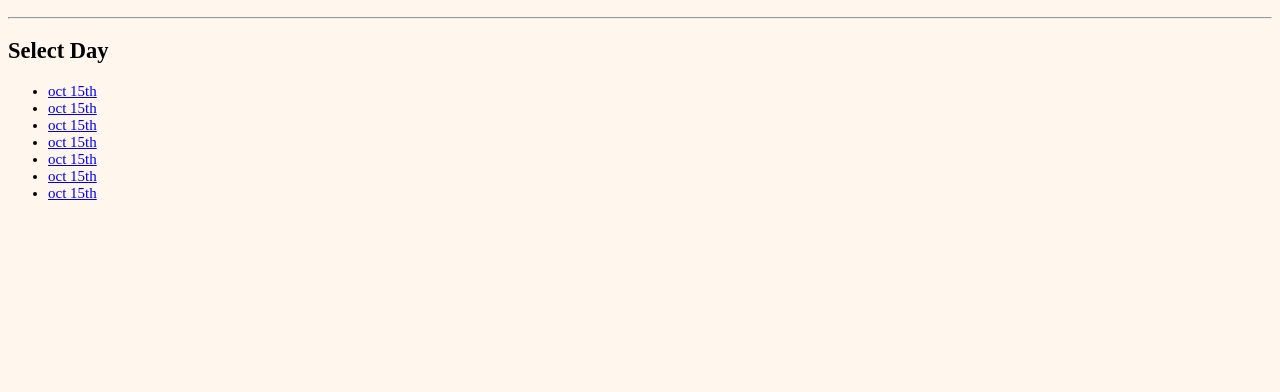
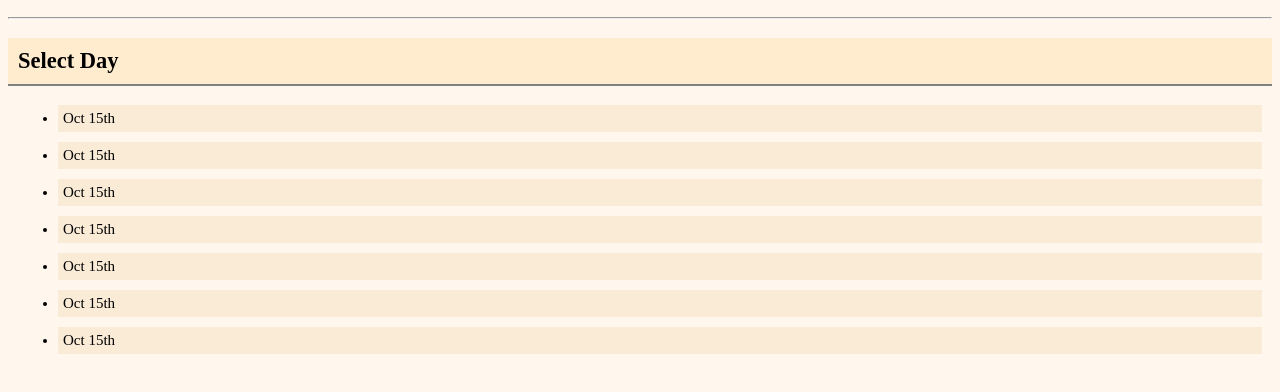
Before and after one commit to Bede-Ozy/My_Journal, a plain HTML site: page index.html in a window 1280 px wide. Shown: the part 64-456 px from the top of the page. Drawn offline with Linux system fonts and the light colour scheme; a web font is replaced by a local one.

Commit message:
styled the days button and added background color and border to h2

```diff
--- a/index.html
+++ b/index.html
@@ -22,13 +22,13 @@
     <hr>
     <h2>Select Day</h2>
     <ul>
-        <li><a href="oct_15_24">oct 15th</a></li>
-        <li><a href="oct_15_24">oct 15th</a></li>
-        <li><a href="oct_15_24">oct 15th</a></li>
-        <li><a href="oct_15_24">oct 15th</a></li>
-        <li><a href="oct_15_24">oct 15th</a></li>
-        <li><a href="oct_15_24">oct 15th</a></li>
-        <li><a href="oct_15_24">oct 15th</a></li>
+        <a href="./pages/oct_15_24.html"><li class="days">Oct 15th</li></a>
+        <a href="./pages/oct_15_24.html"><li class="days">Oct 15th</li></a>
+        <a href="./pages/oct_15_24.html"><li class="days">Oct 15th</li></a>
+        <a href="./pages/oct_15_24.html"><li class="days">Oct 15th</li></a>
+        <a href="./pages/oct_15_24.html"><li class="days">Oct 15th</li></a>
+        <a href="./pages/oct_15_24.html"><li class="days">Oct 15th</li></a>
+        <a href="./pages/oct_15_24.html"><li class="days">Oct 15th</li></a>
     </ul>
 </body>
 </html>
--- a/style.css
+++ b/style.css
@@ -11,3 +11,23 @@ h1{
     text-align: center;
     font-family:Abril Fatface, serif;
 }
+
+h2{
+    background-color: blanchedalmond;
+    padding:10px;
+    border-bottom:2px solid gray;
+}
+
+.days{
+    padding:5px;
+    margin:10px;
+    background-color:antiquewhite
+}
+
+a {
+    text-decoration: solid;
+    color:black;
+}
+a:hover{
+    color:red;
+}
```
